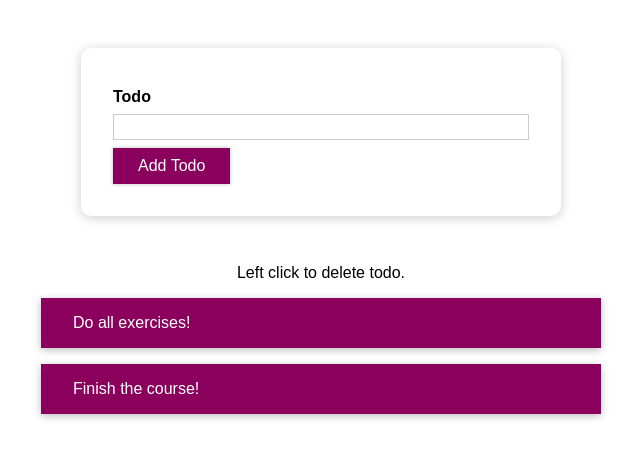
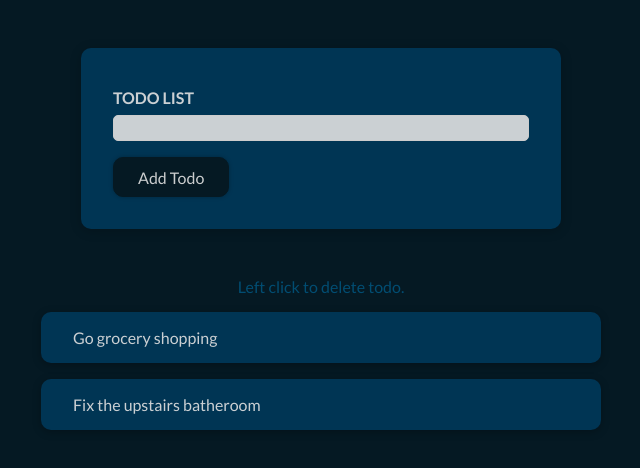
Before and after one commit to sidneyshafer/todo-list, a React (Create React App) app: page / in a window 1280 px wide. Shown: the top 468 px of the page, without its empty margins (319-959 px from the left). Built offline with nearby package versions, Linux system fonts and the light colour scheme.

Commit message:
Modify css styles and content

```diff
--- a/src/App.css
+++ b/src/App.css
@@ -2,6 +2,7 @@
   width: 35rem;
   max-width: 90%;
   margin: 3rem auto;
+  color: rgba(0, 100, 148, 0.7);
 }
 
 #todo-form {
@@ -9,6 +10,7 @@
   max-width: 90%;
   margin: 3rem auto;
   padding: 2rem;
+  background: #003554;
   box-shadow: 0 2px 12px rgba(0, 0, 0, 0.2);
   border-radius: 10px;
 }
--- a/src/App.js
+++ b/src/App.js
@@ -6,8 +6,8 @@ import './App.css';
 
 const App = () => {
   const [courseTodos, setTodos] = useState([
-    { text: 'Do all exercises!', id: 'g1' },
-    { text: 'Finish the course!', id: 'g2' }
+    { text: 'Go grocery shopping', id: 'g1' },
+    { text: 'Fix the upstairs batheroom', id: 'g2' }
   ]);
 
   const addTodoHandler = enteredText => {
--- a/src/components/Todos/Input/Input.js
+++ b/src/components/Todos/Input/Input.js
@@ -29,7 +29,7 @@ const Input = (props) => {
       <div
         className={`${styles['form-control']} ${!isValid && styles.invalid}`}
       >
-        <label> Todo</label>
+        <label>Todo List</label>
         <input type='text' onChange={todoInputChangeHandler} />
       </div>
       <Button type='submit'>Add Todo</Button>
--- a/src/components/Todos/Input/Input.module.css
+++ b/src/components/Todos/Input/Input.module.css
@@ -1,17 +1,21 @@
 .form-control {
   margin: 0.5rem 0;
+  color: rgba(225, 225, 225, 0.9);
 }
 
 .form-control label {
   font-weight: bold;
+  text-transform: uppercase;
   display: block;
   margin-bottom: 0.5rem;
 }
 
 .form-control input {
+  background-color: rgba(225, 225, 225, 0.9);
   display: block;
   width: 100%;
   border: 1px solid #ccc;
+  border-radius: 5px;
   font: inherit;
   line-height: 1.5rem;
   padding: 0 0.25rem;
@@ -19,8 +23,9 @@
 
 .form-control input:focus {
   outline: none;
-  background: #fad0ec;
-  border-color: #8b005d;
+  background: rgba(5, 25, 35, 0.5);
+  color: #fff;
+  border-color: #fff;
 }
 
 .form-control.invalid input {
--- a/src/components/Todos/TodoItem/TodoItem.css
+++ b/src/components/Todos/TodoItem/TodoItem.css
@@ -1,8 +1,9 @@
 .todo-item {
   margin: 1rem 0;
-  background: #8b005d;
+  background: #003554;
+  border-radius: 10px;
   box-shadow: 0 2px 8px rgba(0, 0, 0, 0.26);
-  color: white;
+  color: rgba(225, 225, 225, 0.9);
   padding: 1rem 2rem;
   cursor: pointer;
 }
--- a/src/components/UI/Button/Button.module.css
+++ b/src/components/UI/Button/Button.module.css
@@ -1,10 +1,12 @@
 .button {
   width: 100%;
   font: inherit;
-  padding: 0.5rem 1.5rem;
-  border: 1px solid #8b005d;
-  color: white;
-  background: #8b005d;
+  padding: 0.6rem 1.5rem;
+  margin-top: 0.5rem;
+  border: 1px solid #051923;
+  color: rgba(225, 225, 225, 0.9);
+  background: #051923;
+  border-radius: 10px;
   box-shadow: 0 0 4px rgba(0, 0, 0, 0.26);
   cursor: pointer;
 }
@@ -15,8 +17,8 @@
 
 .button:hover,
 .button:active {
-  background: #ac0e77;
-  border-color: #ac0e77;
+  background-color: rgba(5, 25, 35, 0.7);
+  border-color: rgba(5, 25, 35, 0.7);;
   box-shadow: 0 0 8px rgba(0, 0, 0, 0.26);
 }
 
--- a/src/index.css
+++ b/src/index.css
@@ -1,3 +1,5 @@
+@import url('https://fonts.googleapis.com/css2?family=Lato:ital,wght@0,100;0,300;0,400;0,700;0,900;1,100;1,300;1,400;1,700;1,900&display=swap');
+
 * {
   box-sizing: border-box;
 }
@@ -7,5 +9,7 @@ html {
 }
 
 body {
+  font-family: 'Lato', sans-serif;
+  background-color: #051923;
   margin: 0;
 }
```
